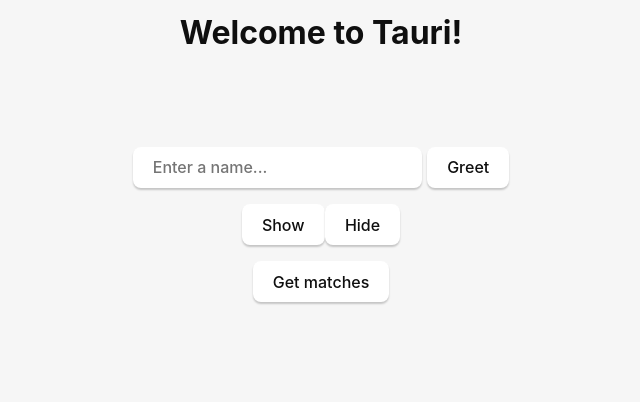
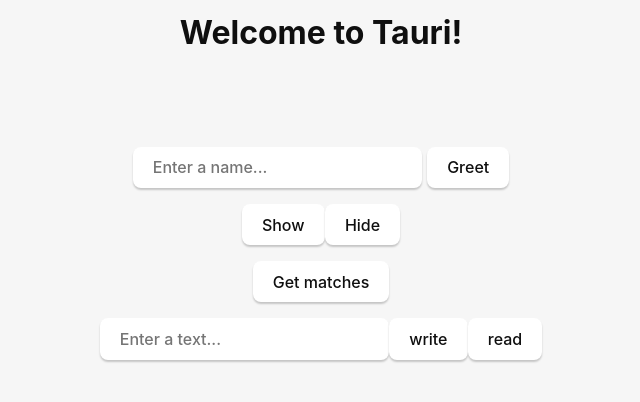
Before and after one commit to futugyou/rustproject, a Vue app in the folder projects/tauri-app/tauri-app-vue/: page / in a window 1280 px wide. Shown: the top 402 px of the page, without its empty margins (319-959 px from the left). Built offline with nearby package versions, Linux system fonts and the light colour scheme.

Commit message:
add clipboard demo
add clipboard demo

```diff
--- a/projects/tauri-app/tauri-app-vue/src/App.vue
+++ b/projects/tauri-app/tauri-app-vue/src/App.vue
@@ -4,6 +4,7 @@
 import Greet from "./components/Greet.vue";
 import Show from "./components/Show.vue";
 import Cli from "./components/Cli.vue";
+import Clipboard from "./components/Clipboard.vue";
 </script>
 
 <template>
@@ -12,5 +13,6 @@
     <Greet />
     <Show />
     <Cli />
+    <Clipboard />
   </div>
 </template>
--- /dev/null
+++ b/projects/tauri-app/tauri-app-vue/src/components/Clipboard.vue
@@ -0,0 +1,34 @@
+<script setup lang="ts">
+import { ref } from "vue";
+import { writeText, readText } from '@tauri-apps/api/clipboard';
+import tool from "../tool";
+
+const greetMsg = ref("");
+const text = ref("");
+
+function write() {
+    writeText(text.value)
+      .then(() => {
+        tool.onMessage('Wrote to the clipboard')
+      })
+      .catch(tool.onMessage)
+  }
+
+  function read() {
+    readText()
+      .then((contents) => {
+        tool.onMessage(`Clipboard contents: ${contents}`)
+        greetMsg.value = contents??""
+      })
+      .catch(tool.onMessage)
+  }
+</script>
+
+<template>
+    <div class="card">
+        <input id="text" v-model="text" placeholder="Enter a text..." />
+        <button class="btn" id="write" @click="write()">write</button>
+        <button class="btn" id="read" @click="read()">read</button>
+        <p>{{ greetMsg }}</p>
+    </div>
+</template>
```
